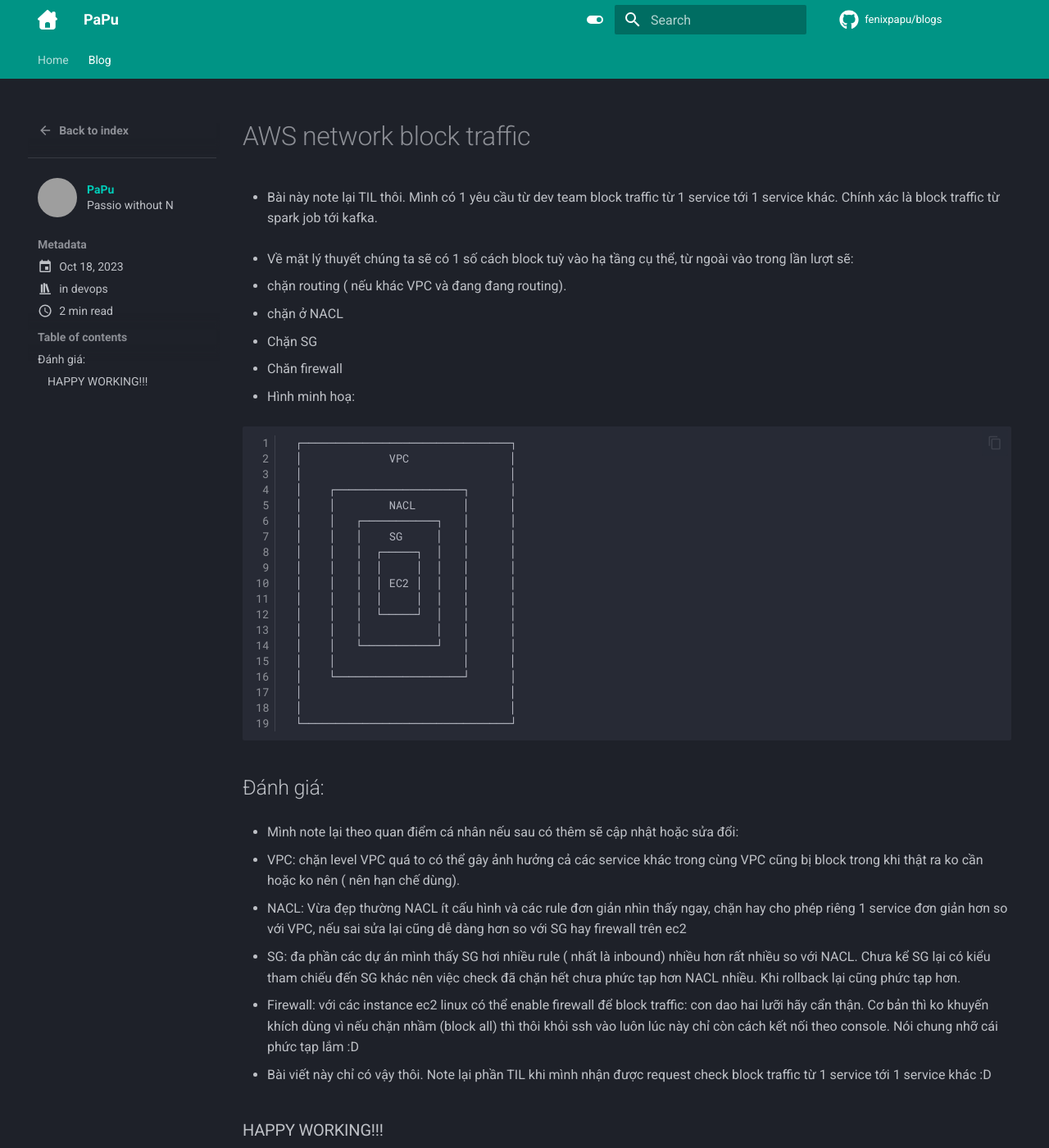
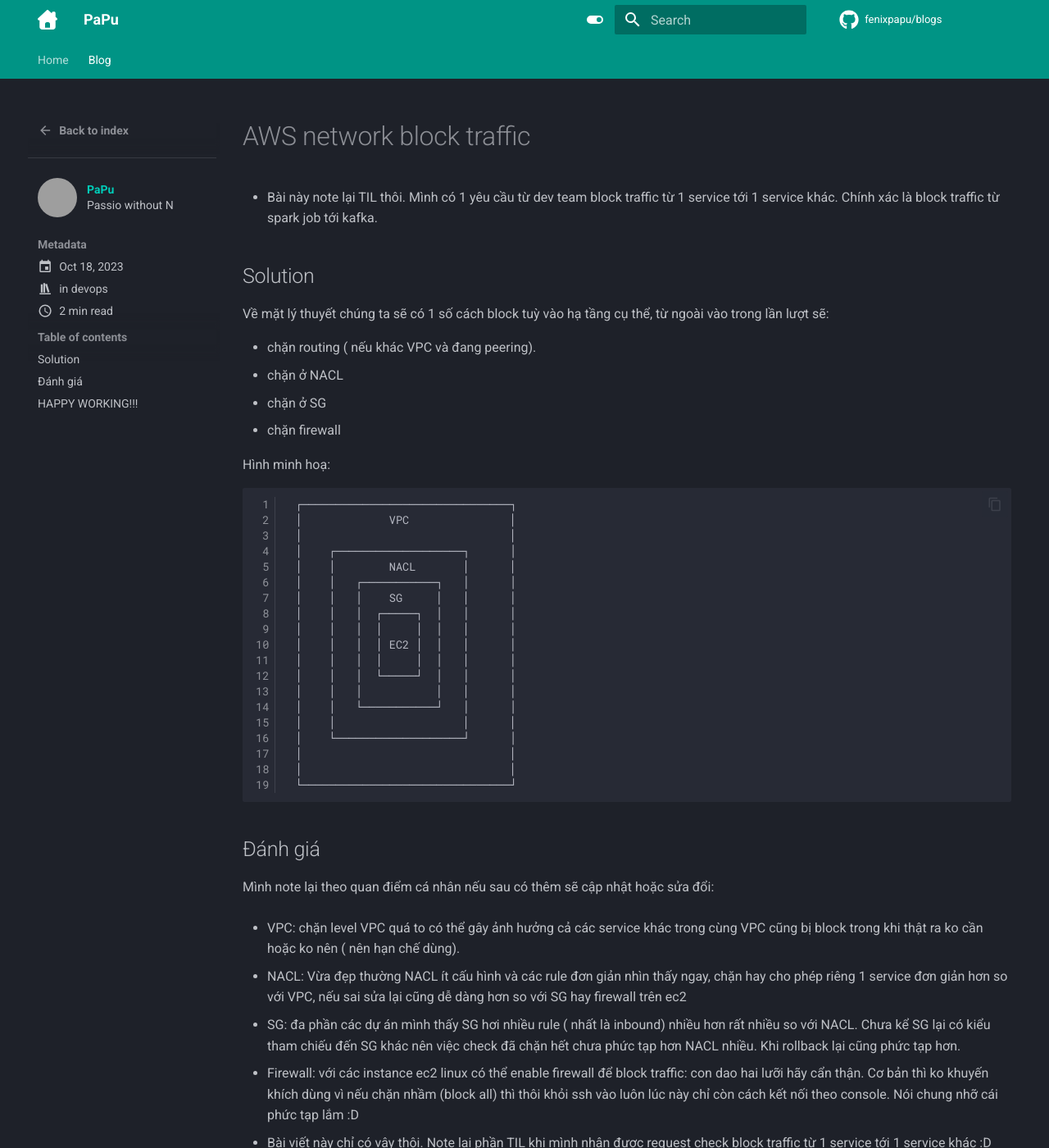
Before and after one commit to fenixpapu/blogs, an MkDocs documentation site: the page built from docs/blog/posts/2023/1018-aws-network-block-traffic.md, in a window 1280 px wide and 1400 px high. Shown: the whole window at 82% size. Built offline with MkDocs 1.6.1 and Material for MkDocs 9.7.7, drawn with Linux system fonts in a browser that asks for light colours; comment, search, counter and statistics services are not loaded; grey boxes are pictures that could not be loaded.

Commit message:
edit post 2023-1018-aws-network-block-traffic

````diff
--- a/docs/blog/posts/2023/1018-aws-network-block-traffic.md
+++ b/docs/blog/posts/2023/1018-aws-network-block-traffic.md
@@ -13,14 +13,16 @@
 
 <!-- more -->
 
-- Về mặt lý thuyết chúng ta sẽ có 1 số cách block tuỳ vào hạ tầng cụ thể, từ ngoài vào trong lần lượt sẽ:
+## Solution
 
-  - chặn routing ( nếu khác VPC và đang đang routing).
-  - chặn ở NACL
-  - Chặn SG
-  - Chăn firewall
+Về mặt lý thuyết chúng ta sẽ có 1 số cách block tuỳ vào hạ tầng cụ thể, từ ngoài vào trong lần lượt sẽ:
 
-- Hình minh hoạ:
+- chặn routing ( nếu khác VPC và đang peering).
+- chặn ở NACL
+- chặn ở SG
+- chặn firewall
+
+Hình minh hoạ:
 
 ```linenums="1"
 
@@ -46,18 +48,18 @@
 
 ```
 
-## Đánh giá:
+## Đánh giá
 
-- Mình note lại theo quan điểm cá nhân nếu sau có thêm sẽ cập nhật hoặc sửa đổi:
+Mình note lại theo quan điểm cá nhân nếu sau có thêm sẽ cập nhật hoặc sửa đổi:
 
-  - VPC: chặn level VPC quá to có thể gây ảnh hưởng cả các service khác trong cùng VPC cũng bị block trong khi thật ra ko cần hoặc ko nên ( nên hạn chế dùng).
+- VPC: chặn level VPC quá to có thể gây ảnh hưởng cả các service khác trong cùng VPC cũng bị block trong khi thật ra ko cần hoặc ko nên ( nên hạn chế dùng).
 
-  - NACL: Vừa đẹp thường NACL ít cấu hình và các rule đơn giản nhìn thấy ngay, chặn hay cho phép riêng 1 service đơn giản hơn so với VPC, nếu sai sửa lại cũng dễ dàng hơn so với SG hay firewall trên ec2
+- NACL: Vừa đẹp thường NACL ít cấu hình và các rule đơn giản nhìn thấy ngay, chặn hay cho phép riêng 1 service đơn giản hơn so với VPC, nếu sai sửa lại cũng dễ dàng hơn so với SG hay firewall trên ec2
 
-  - SG: đa phần các dự án mình thấy SG hơi nhiều rule ( nhất là inbound) nhiều hơn rất nhiều so với NACL. Chưa kể SG lại có kiểu tham chiếu đến SG khác nên việc check đã chặn hết chưa phức tạp hơn NACL nhiều. Khi rollback lại cũng phức tạp hơn.
+- SG: đa phần các dự án mình thấy SG hơi nhiều rule ( nhất là inbound) nhiều hơn rất nhiều so với NACL. Chưa kể SG lại có kiểu tham chiếu đến SG khác nên việc check đã chặn hết chưa phức tạp hơn NACL nhiều. Khi rollback lại cũng phức tạp hơn.
 
-  - Firewall: với các instance ec2 linux có thể enable firewall để block traffic: con dao hai lưỡi hãy cẩn thận. Cơ bản thì ko khuyến khích dùng vì nếu chặn nhầm (block all) thì thôi khỏi ssh vào luôn lúc này chỉ còn cách kết nối theo console. Nói chung nhỡ cái phức tạp lắm :D
+- Firewall: với các instance ec2 linux có thể enable firewall để block traffic: con dao hai lưỡi hãy cẩn thận. Cơ bản thì ko khuyến khích dùng vì nếu chặn nhầm (block all) thì thôi khỏi ssh vào luôn lúc này chỉ còn cách kết nối theo console. Nói chung nhỡ cái phức tạp lắm :D
 
 - Bài viết này chỉ có vậy thôi. Note lại phần TIL khi mình nhận được request check block traffic từ 1 service tới 1 service khác :D
 
-### HAPPY WORKING!!!
+## HAPPY WORKING!!!
````
